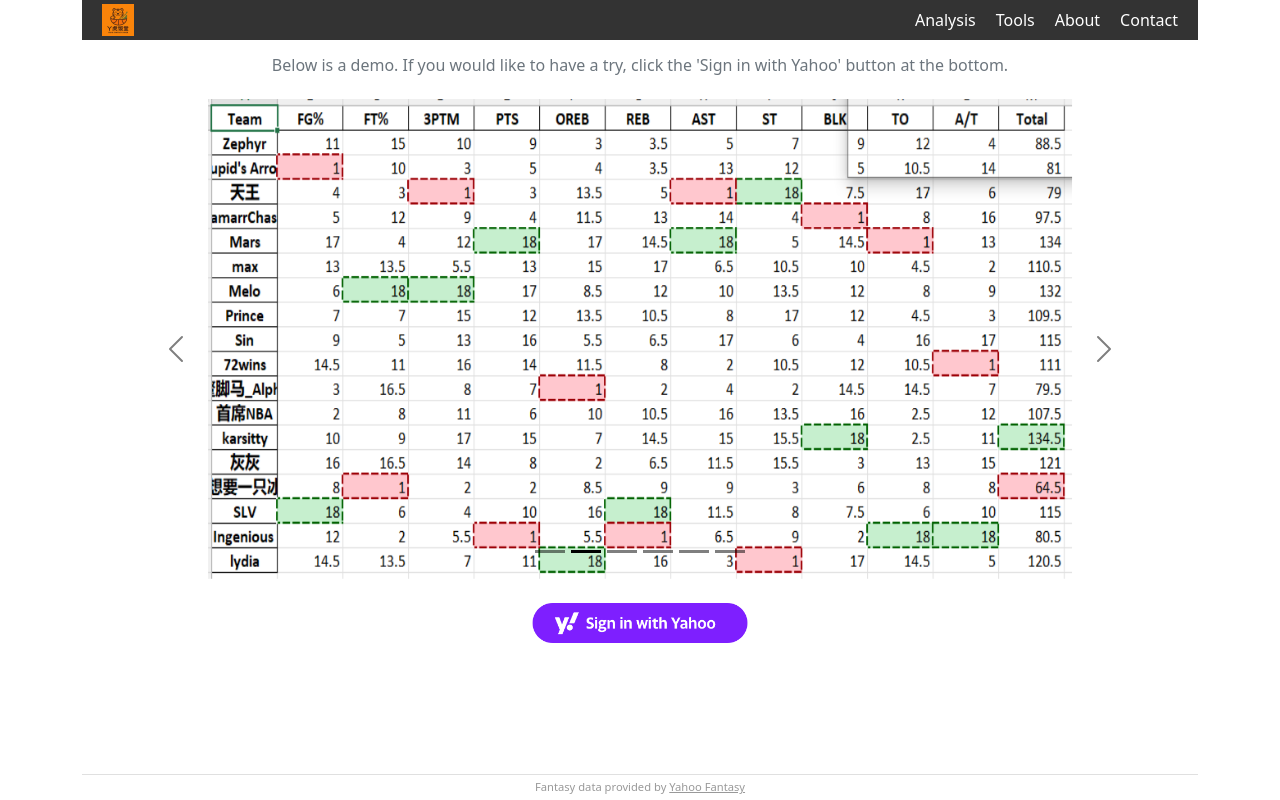
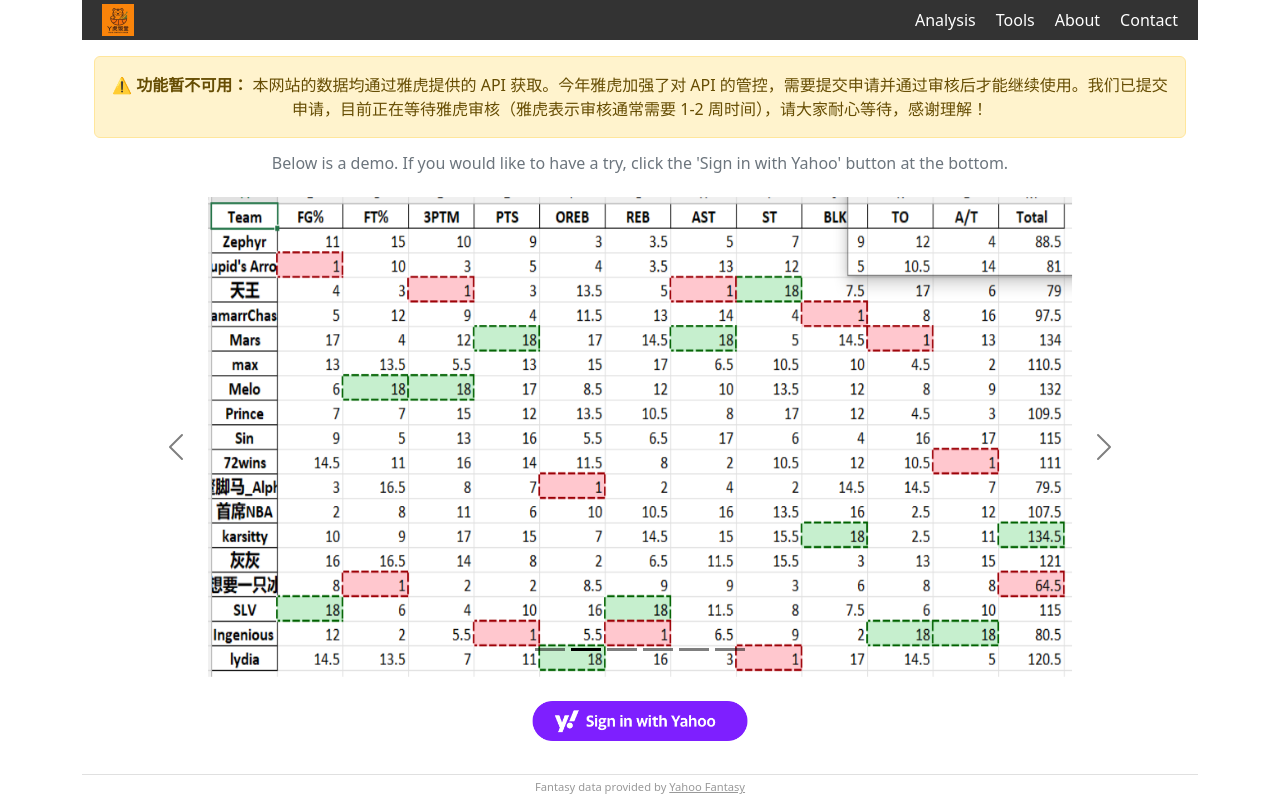
Before and after one commit to ben5it/yahoo-fantasy-aws-lambda, a Vue app in the folder vue-app/: page / in a window 1280 px wide. Built offline with nearby package versions, Linux system fonts and the light colour scheme; no server answers.

Commit message:
Add warning message about API access restrictions

```diff
--- a/vue-app/src/pages/HomePage.vue
+++ b/vue-app/src/pages/HomePage.vue
@@ -2,6 +2,10 @@
   <div>
     <div class="container text-center">
       <p></p>
+      <div class="alert alert-warning" role="alert">
+        <strong>⚠️ 功能暂不可用：</strong>
+        本网站的数据均通过雅虎提供的 API 获取。今年雅虎加强了对 API 的管控，需要提交申请并通过审核后才能继续使用。我们已提交申请，目前正在等待雅虎审核（雅虎表示审核通常需要 1-2 周时间），请大家耐心等待，感谢理解！
+      </div>
       <p></p>
       <h6 class="text-secondary">Below is a demo. If you would like to have a try, click the 'Sign in with Yahoo' button at the bottom.
       </h6>
```
